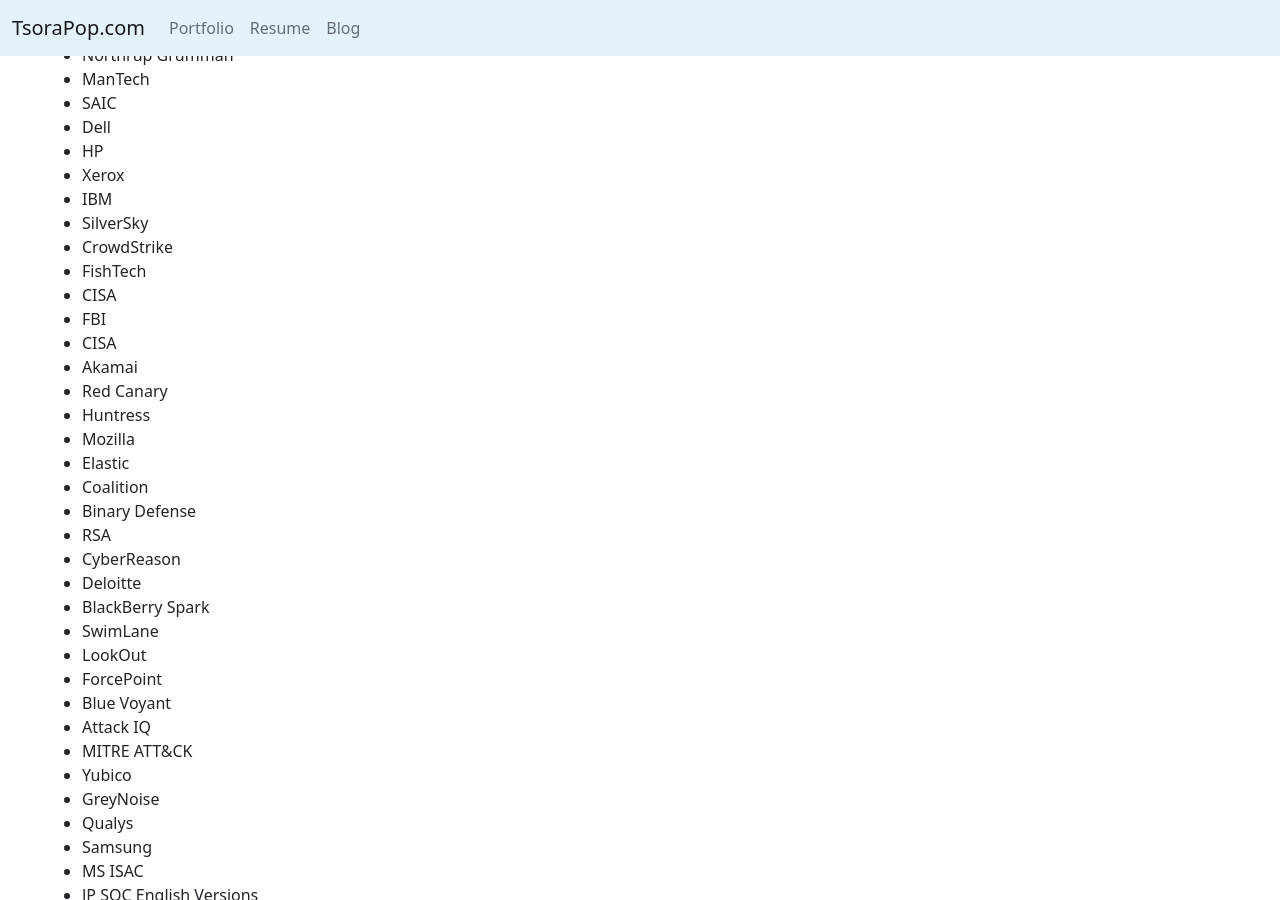
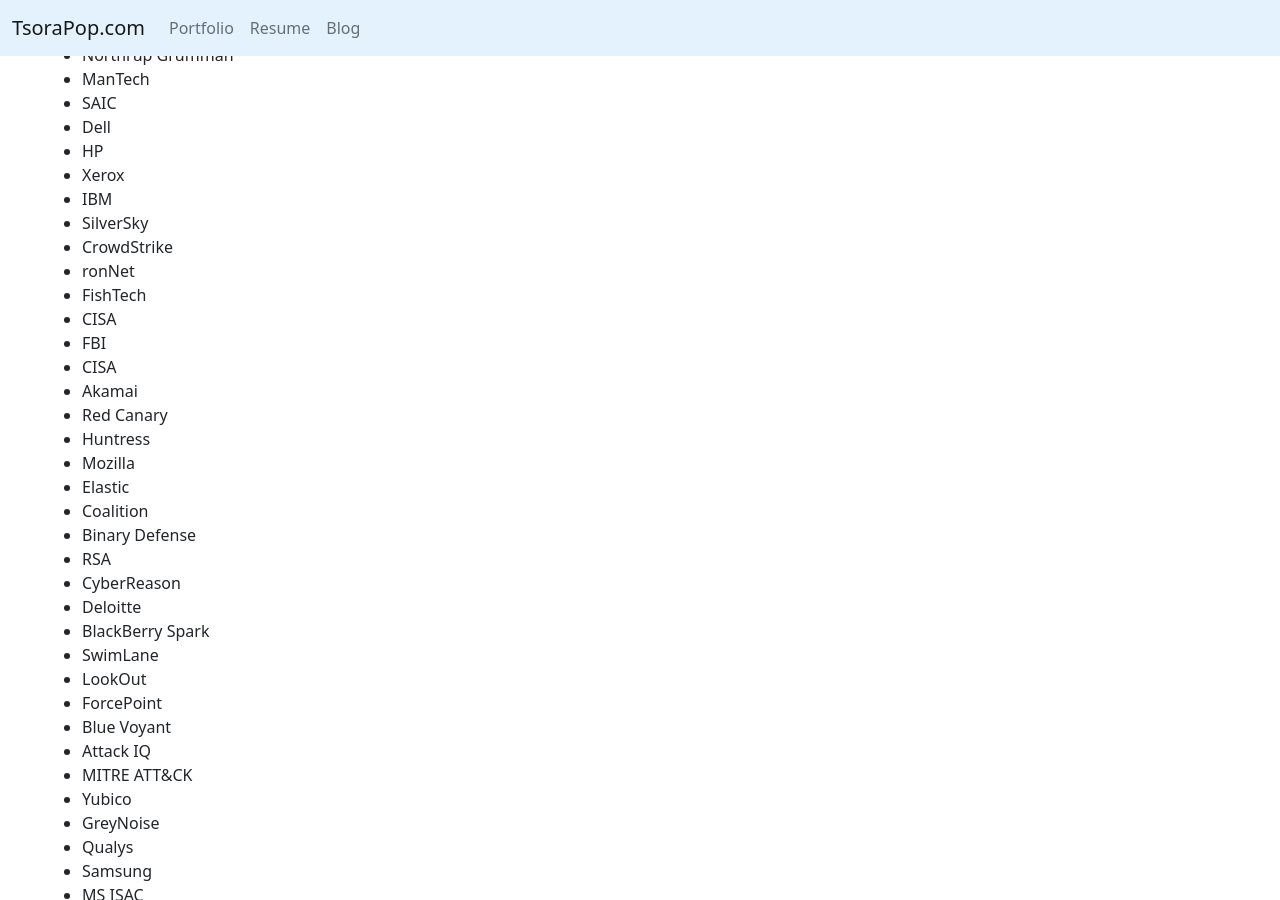
Before and after one commit to Tsora-Pop/Tsora-Pop.github.io, a Jekyll site: the page built from _posts/2021-06-05-Security-Feeds.markdown, in a window 1280 px wide and 900 px high, scrolled down 1371 px. Built offline with Jekyll 4.4.1, drawn with Linux system fonts in a browser that asks for light colours.

Commit message:
Update 2021-06-05-Security-Feeds.markdown

```diff
--- a/_posts/2021-06-05-Security-Feeds.markdown
+++ b/_posts/2021-06-05-Security-Feeds.markdown
@@ -61,6 +61,7 @@
 * IBM
 * SilverSky
 * CrowdStrike
+* ronNet
 * FishTech
 * CISA
 * FBI
```
